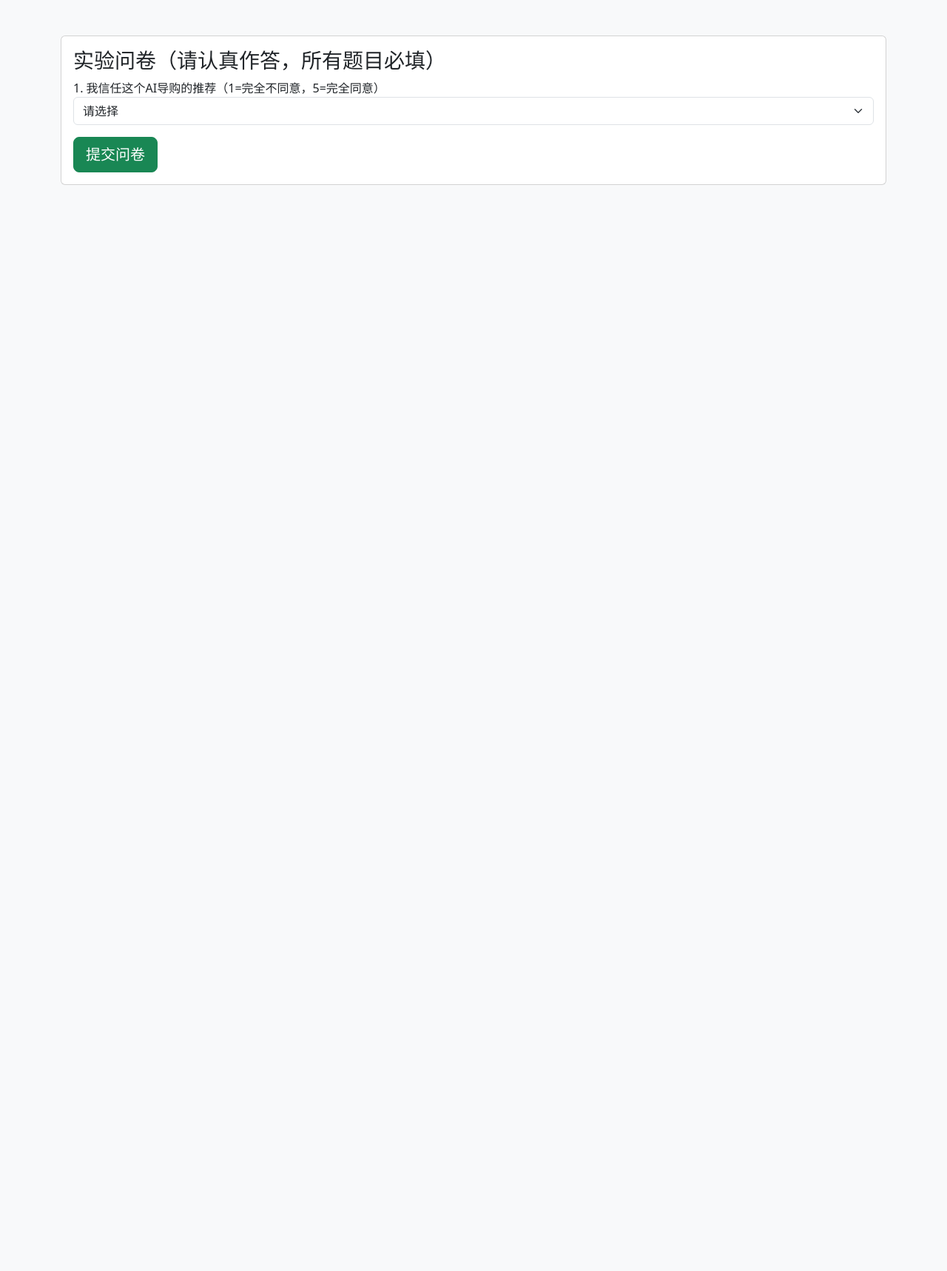
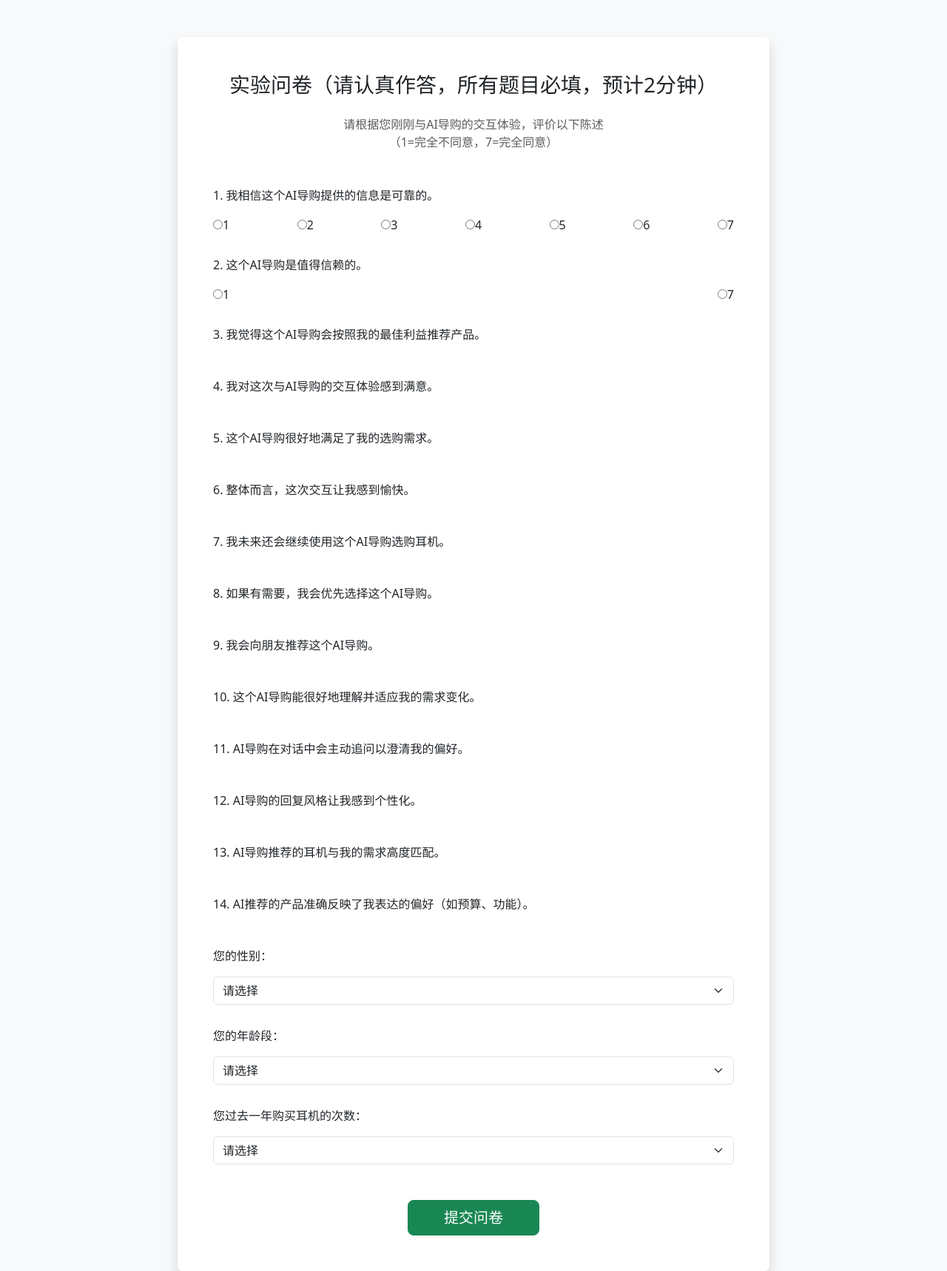
Before and after one commit to freecake144/ai_shopping_guide, a Flask app: template templates/survey.html in a window 1280 px wide. Shown: the whole page at 74% size. Before the commit the page ends 250 px from the top, so only its background shows below. Run offline with Flask 3, Linux system fonts and the light colour scheme; the template is opened without the code that fills it, so the values that code supplies are empty; parts of the project's set-up code (start-up, migrations or seed data) failed here and were passed over.

Commit message:
Update survey.html

```diff
--- a/templates/survey.html
+++ b/templates/survey.html
@@ -4,25 +4,101 @@
     <meta charset="UTF-8">
     <title>实验问卷</title>
     <link href="https://cdn.jsdelivr.net/npm/bootstrap@5.3.0/dist/css/bootstrap.min.css" rel="stylesheet">
+    <style>
+        body { background: #f8f9fa; }
+        .container { max-width: 800px; margin-top: 50px; }
+        .question { margin-bottom: 30px; }
+        .likert { display: flex; justify-content: space-between; }
+    </style>
 </head>
-<body class="bg-light">
-<div class="container mt-5">
-    <div class="card">
-        <div class="card-body">
-            <h3 class="card-title">实验问卷（请认真作答，所有题目必填）</h3>
-            <form id="survey-form">
-                <!-- 示例：14道题（可根据实际量表替换） -->
-                <div class="mb-3">
-                    <label>1. 我信任这个AI导购的推荐（1=完全不同意，5=完全同意）</label>
-                    <select class="form-select" name="q1" required><option value="">请选择</option><option>1</option><option>2</option><option>3</option><option>4</option><option>5</option></select>
-                </div>
-                <!-- 重复添加剩余13题，name="q2" 到 "q14" -->
-                <!-- ...（此处省略，可复制粘贴）... -->
+<body>
+<div class="container bg-white p-5 rounded shadow">
+    <h3 class="text-center mb-4">实验问卷（请认真作答，所有题目必填，预计2分钟）</h3>
+    <p class="text-muted text-center mb-5">请根据您刚刚与AI导购的交互体验，评价以下陈述<br>（1=完全不同意，7=完全同意）</p>
 
-                <button type="submit" class="btn btn-success btn-lg">提交问卷</button>
-            </form>
+    <form id="survey-form">
+        <!-- 信任 1-3 -->
+        <div class="question">
+            <p>1. 我相信这个AI导购提供的信息是可靠的。</p>
+            <div class="likert">
+                <label><input type="radio" name="q1" value="1" required>1</label>
+                <label><input type="radio" name="q1" value="2">2</label>
+                <label><input type="radio" name="q1" value="3">3</label>
+                <label><input type="radio" name="q1" value="4">4</label>
+                <label><input type="radio" name="q1" value="5">5</label>
+                <label><input type="radio" name="q1" value="6">6</label>
+                <label><input type="radio" name="q1" value="7">7</label>
+            </div>
         </div>
-    </div>
+        <div class="question">
+            <p>2. 这个AI导购是值得信赖的。</p>
+            <div class="likert">
+                <label><input type="radio" name="q2" value="1" required>1</label>
+                <!-- ... 复制2-7 ... -->
+                <label><input type="radio" name="q2" value="7">7</label>
+            </div>
+        </div>
+        <div class="question">
+            <p>3. 我觉得这个AI导购会按照我的最佳利益推荐产品。</p>
+            <div class="likert"><!-- 同上 --></div>
+        </div>
+
+        <!-- 满意度 4-6 -->
+        <div class="question"><p>4. 我对这次与AI导购的交互体验感到满意。</p><div class="likert"><!-- 同上 name="q4" --></div></div>
+        <div class="question"><p>5. 这个AI导购很好地满足了我的选购需求。</p><div class="likert"><!-- name="q5" --></div></div>
+        <div class="question"><p>6. 整体而言，这次交互让我感到愉快。</p><div class="likert"><!-- name="q6" --></div></div>
+
+        <!-- 持续使用意愿 7-9 -->
+        <div class="question"><p>7. 我未来还会继续使用这个AI导购选购耳机。</p><div class="likert"><!-- name="q7" --></div></div>
+        <div class="question"><p>8. 如果有需要，我会优先选择这个AI导购。</p><div class="likert"><!-- name="q8" --></div></div>
+        <div class="question"><p>9. 我会向朋友推荐这个AI导购。</p><div class="likert"><!-- name="q9" --></div></div>
+
+        <!-- 操控检查：适应性 10-12 -->
+        <div class="question"><p>10. 这个AI导购能很好地理解并适应我的需求变化。</p><div class="likert"><!-- name="q10" --></div></div>
+        <div class="question"><p>11. AI导购在对话中会主动追问以澄清我的偏好。</p><div class="likert"><!-- name="q11" --></div></div>
+        <div class="question"><p>12. AI导购的回复风格让我感到个性化。</p><div class="likert"><!-- name="q12" --></div></div>
+
+        <!-- 操控检查：校准 13-14 -->
+        <div class="question"><p>13. AI导购推荐的耳机与我的需求高度匹配。</p><div class="likert"><!-- name="q13" --></div></div>
+        <div class="question"><p>14. AI推荐的产品准确反映了我表达的偏好（如预算、功能）。</p><div class="likert"><!-- name="q14" --></div></div>
+
+        <!-- 人口统计（非Likert） -->
+        <div class="question">
+            <p>您的性别：</p>
+            <select name="gender" class="form-select" required>
+                <option value="">请选择</option>
+                <option value="male">男</option>
+                <option value="female">女</option>
+                <option value="other">其他</option>
+                <option value="prefer_not">不愿透露</option>
+            </select>
+        </div>
+        <div class="question">
+            <p>您的年龄段：</p>
+            <select name="age" class="form-select" required>
+                <option value="">请选择</option>
+                <option value="under18">18岁以下</option>
+                <option value="18-24">18-24</option>
+                <option value="25-34">25-34</option>
+                <option value="35-44">35-44</option>
+                <option value="over45">45岁以上</option>
+            </select>
+        </div>
+        <div class="question">
+            <p>您过去一年购买耳机的次数：</p>
+            <select name="experience" class="form-select" required>
+                <option value="">请选择</option>
+                <option value="0">0次</option>
+                <option value="1">1次</option>
+                <option value="2-3">2-3次</option>
+                <option value="4+">4次以上</option>
+            </select>
+        </div>
+
+        <div class="text-center mt-5">
+            <button type="submit" class="btn btn-success btn-lg px-5">提交问卷</button>
+        </div>
+    </form>
 </div>
 
 <script>
@@ -31,7 +107,7 @@
         const formData = new FormData(this);
         const data = Object.fromEntries(formData);
 
-        // 简单必填验证
+        // 简单验证（所有radio/select必填）
         if (Object.values(data).some(v => !v)) {
             alert('请完成所有题目！');
             return;
@@ -43,7 +119,8 @@
             body: JSON.stringify(data)
         });
 
-        window.location.href = "/end";
+        alert('提交成功！感谢参与～');
+        window.location.href = "/end";  // 跳转感谢页
     });
 </script>
 </body>
```
